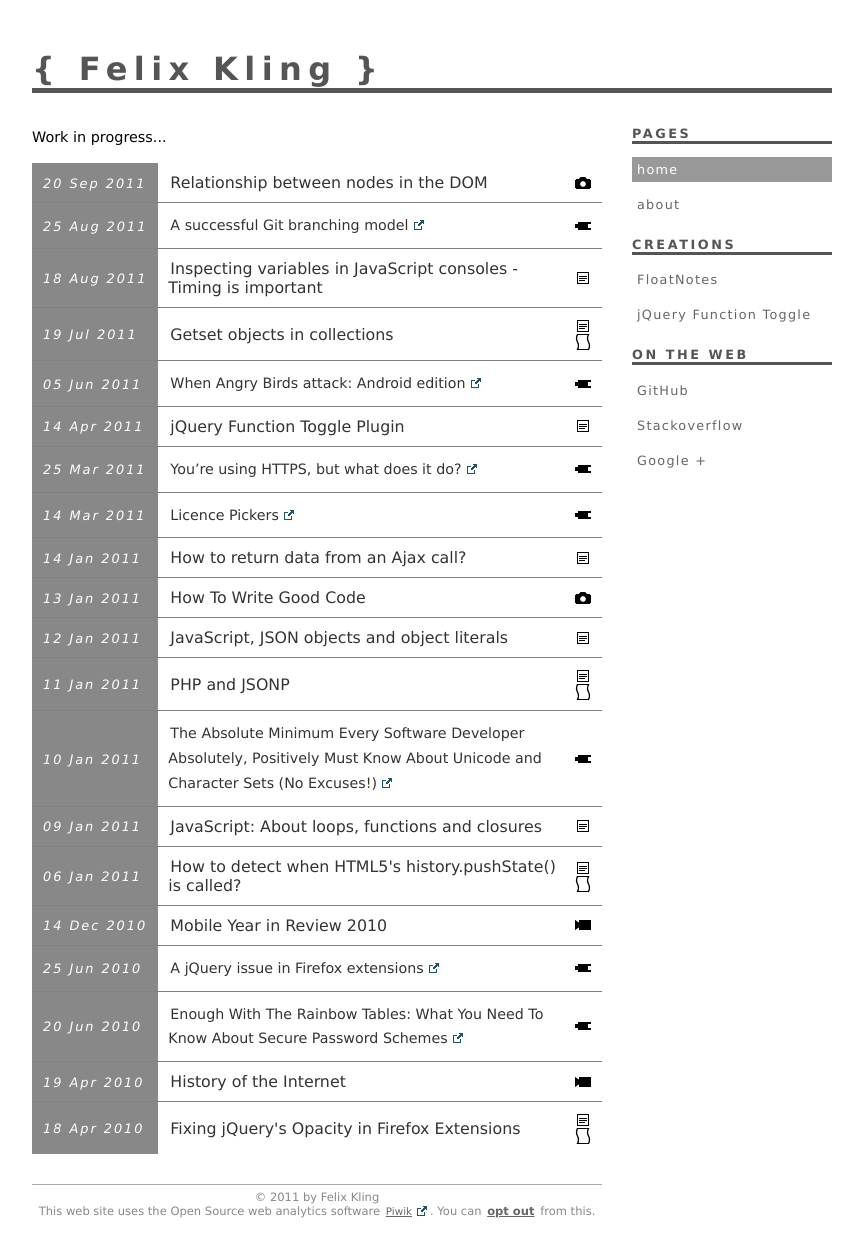
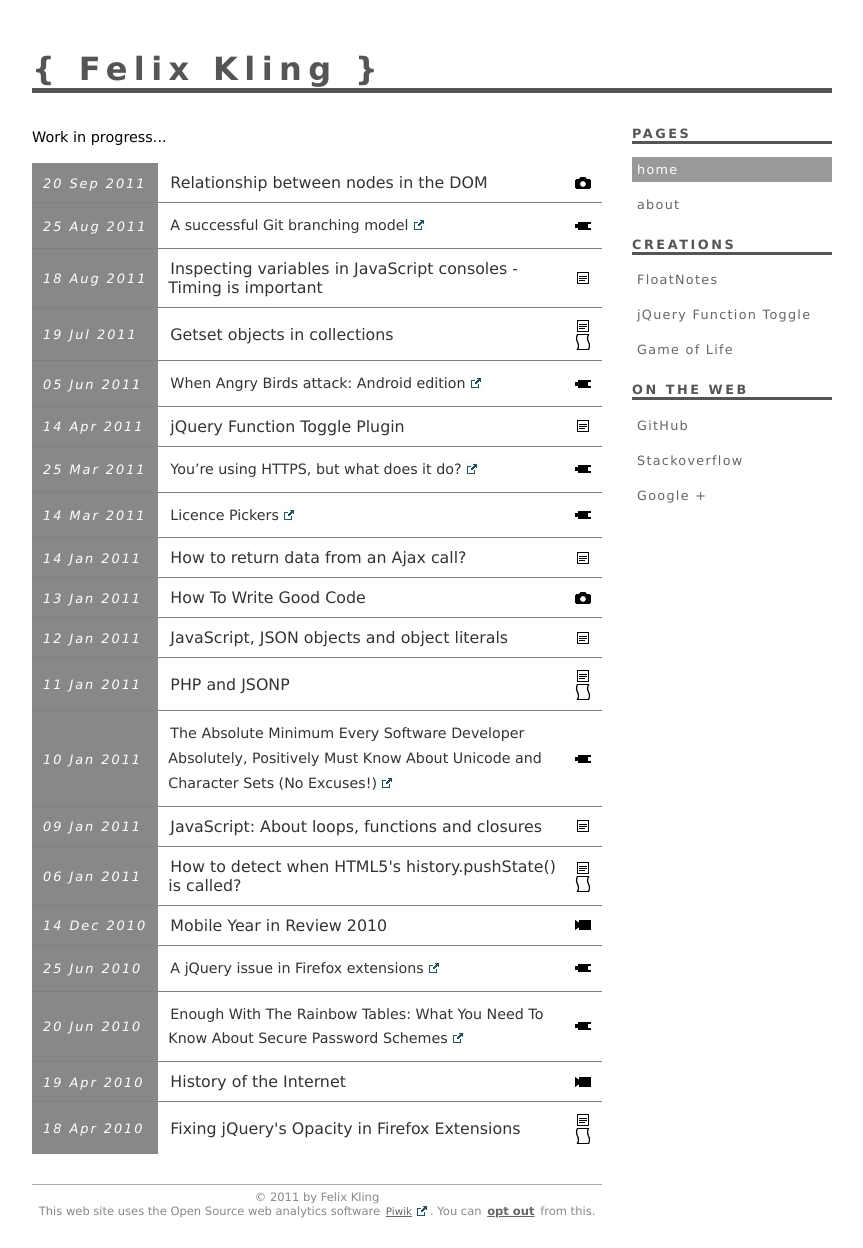
Before and after one commit to meego/fkling.github.com, a Jekyll site: the page built from index.html, in a window 1280 px wide. Shown: the whole page, without its empty margins (208-1071 px from the left). Built offline with Jekyll 4.4.1, drawn with Linux system fonts in a browser that asks for light colours; comment, search, counter and statistics services are not loaded.

Commit message:
Added Game of Life link

```diff
--- a/_config.yml
+++ b/_config.yml
@@ -22,3 +22,6 @@ menu:
 
     - name: jQuery Function Toggle
       url: /pages/jquery_function_toggle.html
+
+    - name: Game of Life
+      url: /Game-of-Life
```
